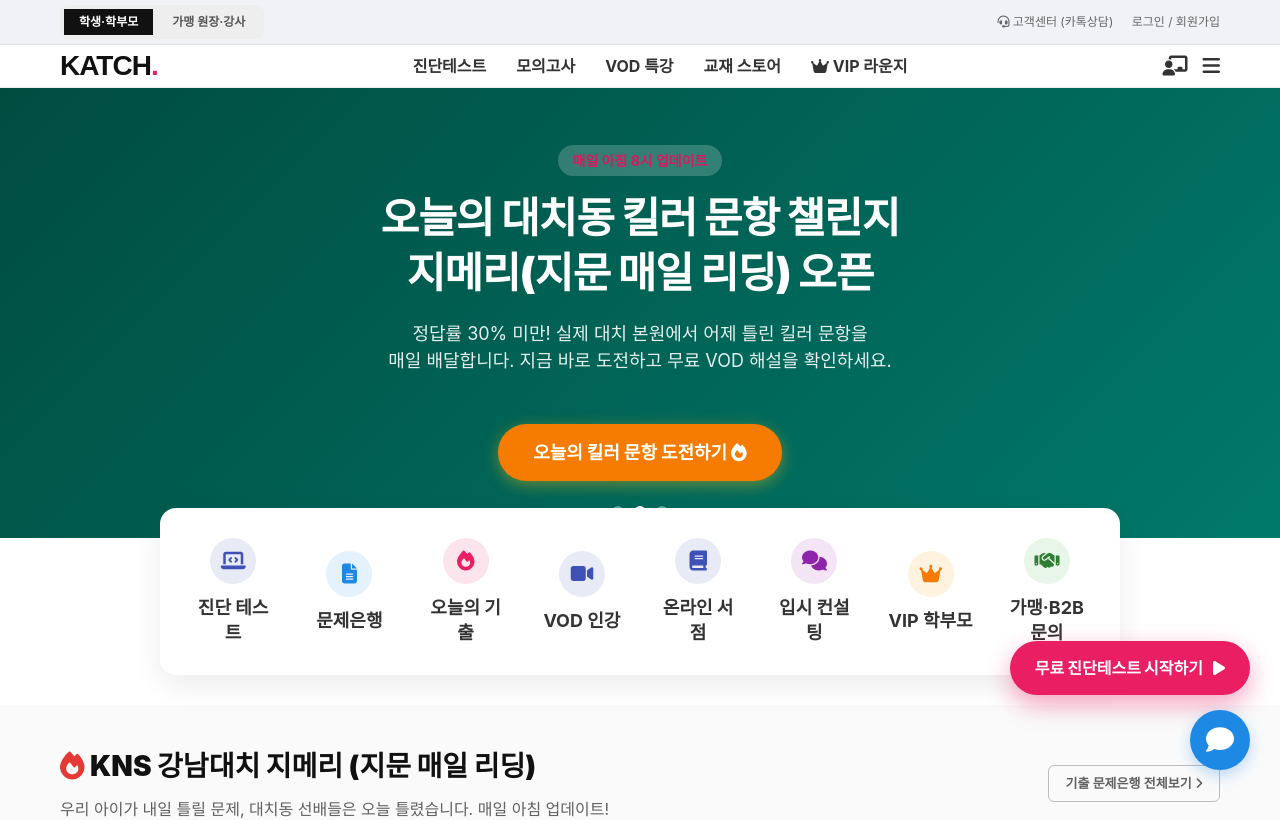
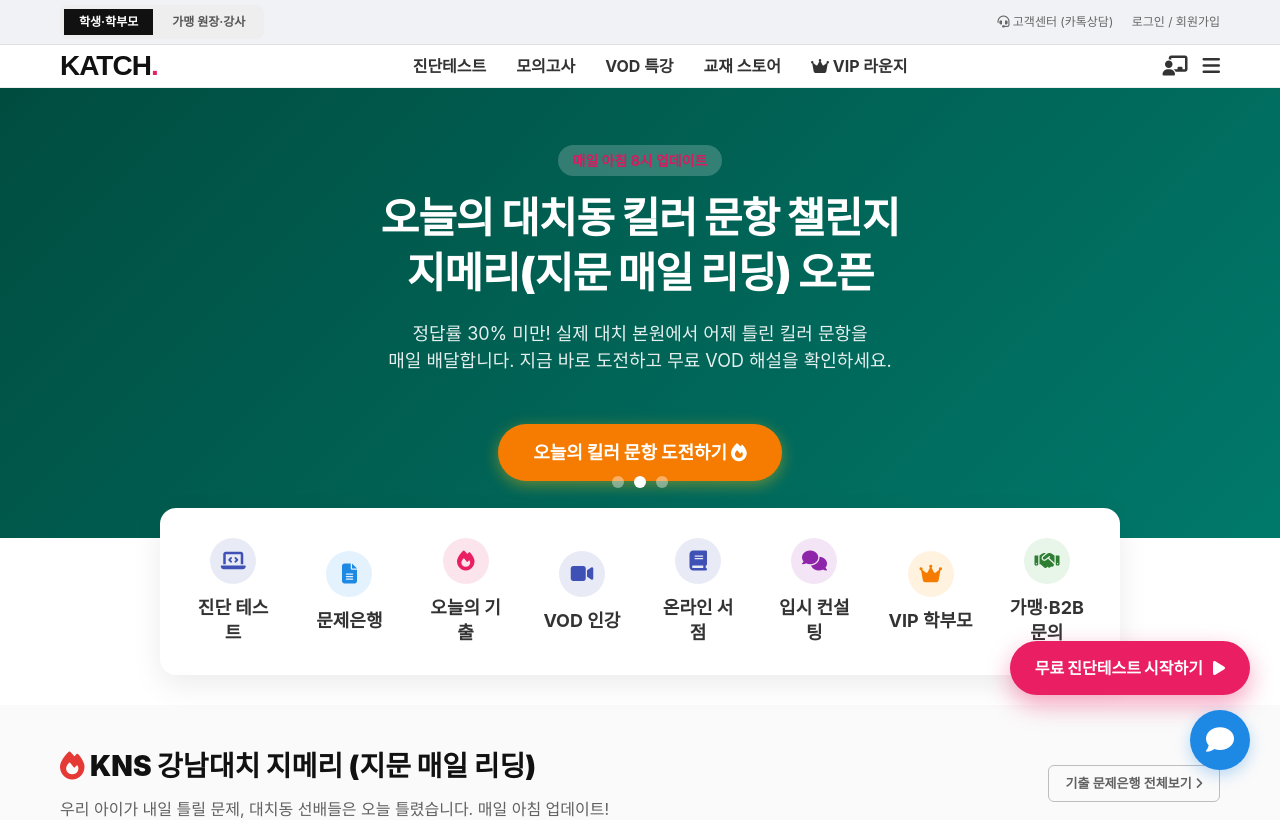
Before and after one commit to leesso486/katch, a Next.js app: page / in a window 1280 px wide. Shown: the top 820 px of the page. Built offline with nearby package versions, Linux system fonts and the light colour scheme; no server answers; the database is empty; a web font is replaced by a local one.

Commit message:
Move slider nav dots up to prevent overlap with quick menu

```diff
--- a/src/app/globals.css
+++ b/src/app/globals.css
@@ -33,7 +33,7 @@ body {
 .hero-desc { font-size: 18px; opacity: 0.9; margin-bottom: 30px; }
 .hero-btn { background: #FFC107; color: #222; padding: 15px 35px; border-radius: 30px; font-size: 18px; font-weight: 800; text-decoration: none; display: inline-block; box-shadow: 0 4px 15px rgba(255,193,7,0.4); transition: transform 0.2s; }
 .hero-btn:hover { transform: translateY(-3px); }
-.slider-nav { position: absolute; bottom: 20px; display: flex; gap: 10px; z-index: 10; }
+.slider-nav { position: absolute; bottom: 50px; display: flex; gap: 10px; z-index: 10; }
 .dot-nav { width: 12px; height: 12px; border-radius: 50%; background: rgba(255,255,255,0.4); cursor: pointer; }
 .dot-nav.active { background: white; }
 
```
